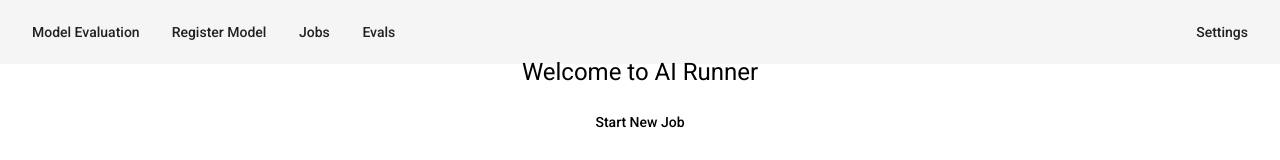
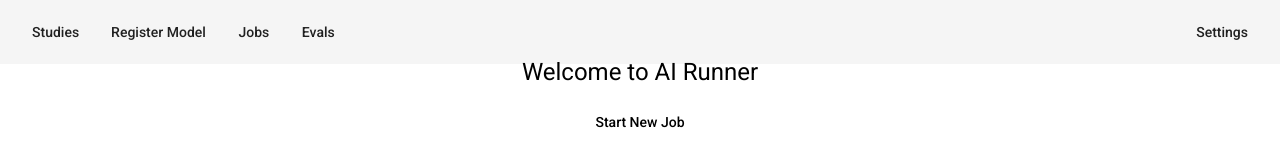
Before and after one commit to Travis-Med-AI/med-ai-ui, an Angular app: page /landing in a window 1280 px wide. Shown: the top 160 px of the page. Built offline with nearby package versions, Linux system fonts and the light colour scheme.

Commit message:
changed name of tab to studies

```diff
--- a/src/app/header/header.component.html
+++ b/src/app/header/header.component.html
@@ -1,5 +1,5 @@
 <mat-toolbar>
-  <button mat-button routerLink="new-job">Model Evaluation</button>
+  <button mat-button routerLink="new-job">Studies</button>
   <button mat-button routerLink="register-model">Register Model</button>
   <button mat-button routerLink="jobs">Jobs</button>
   <button mat-button routerLink="evals">Evals</button>
```
